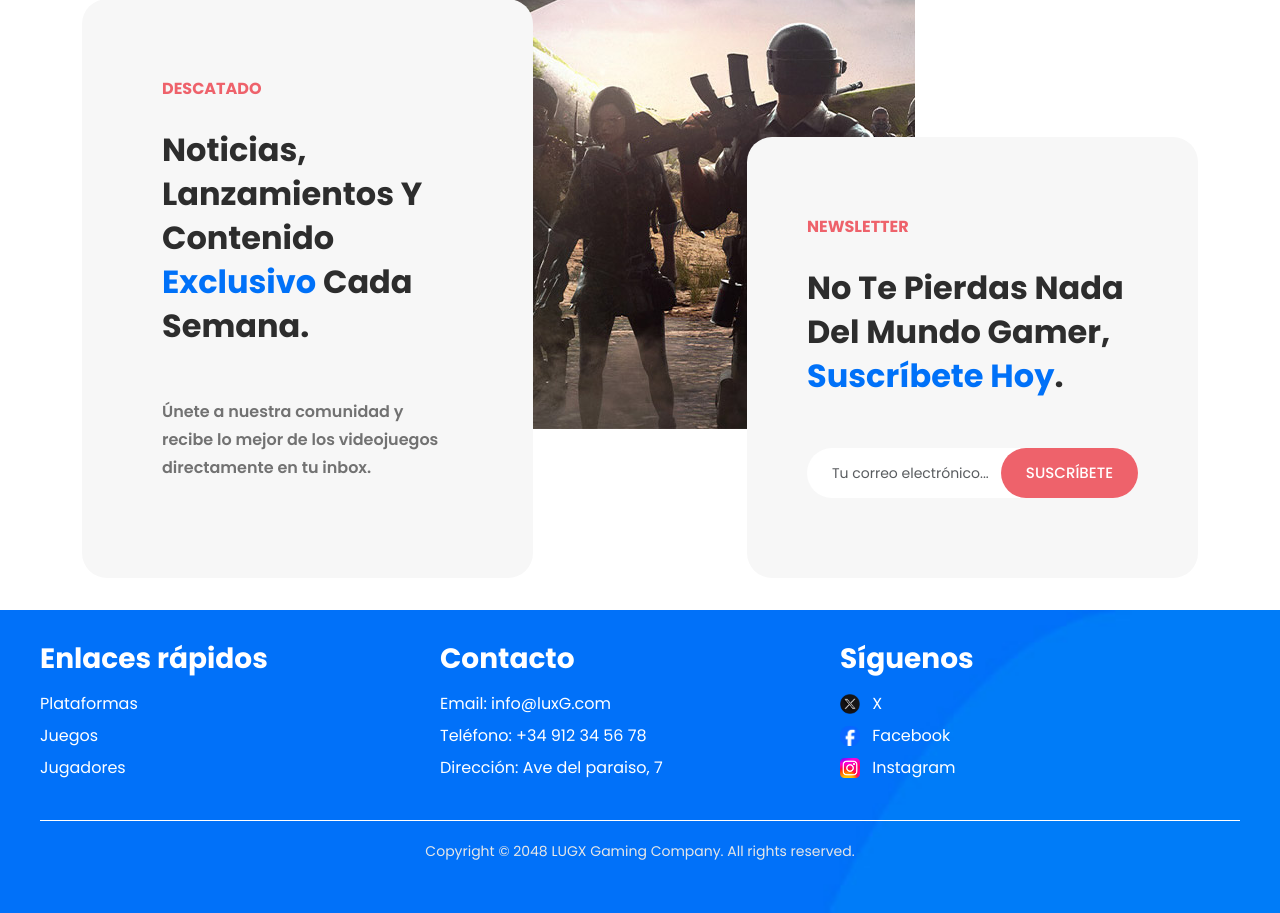
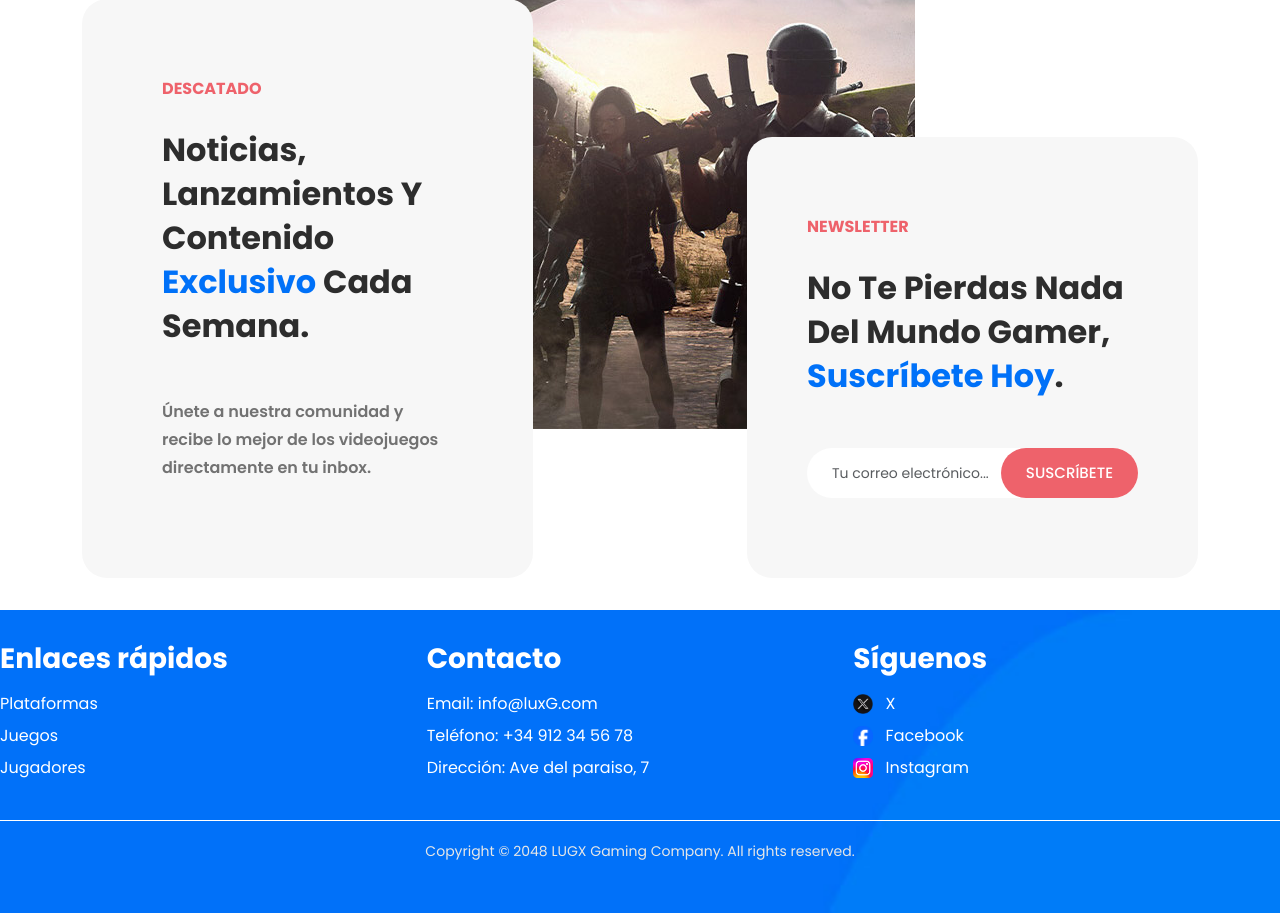
Before and after one commit to gaizkaOrtiz11/PlataformaJuegos-IW, a Django app: page /plataformas/ in a window 1280 px wide. Shown: the part 3720-4633 px from the top of the page. Run offline with Django 5.2, Linux system fonts and the light colour scheme; some libraries are stand-ins or nearby versions.

Commit message:
footer responsive 2

```diff
--- a/PlataformaJuegos_Project/PlataformaJuegos_App/static/css/header_footer.css
+++ b/PlataformaJuegos_Project/PlataformaJuegos_App/static/css/header_footer.css
@@ -286,11 +286,10 @@ footer {
   min-height: 150px;
   padding: 2rem 0;
   margin-top: 2rem;
-  min-width: 1200px;
 }
 
 .footer-container {
-  width: 1200px;
+  width: 100%;
   margin: 0 auto;
   display: flex;
   justify-content: space-between;
@@ -298,7 +297,7 @@ footer {
 }
 
 .footer-section {
-  flex: 1;
+  flex: 1 1 200px;
   min-width: 200px;
   margin-bottom: 1rem;
 }
```
